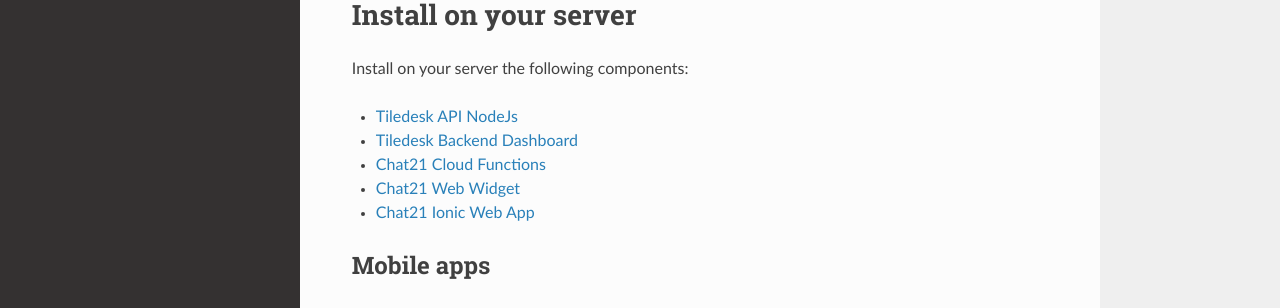
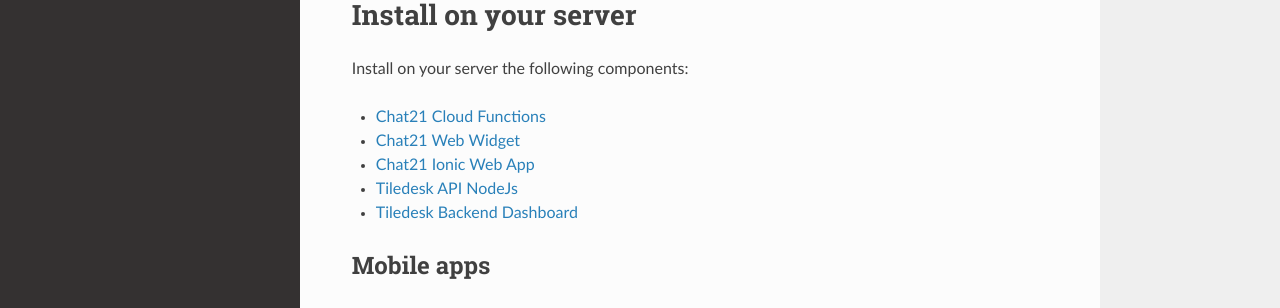
Before and after one commit to NavpreetSamra/tiledesk-docs, a Sphinx documentation site: the page built from docs/index.md, in a window 1280 px wide and 1233 px high. Shown: the part 489-797 px from the top of the window. Built offline with Sphinx 7.4.7 and the Read the Docs theme 2.0.0, drawn with Linux system fonts in a browser that asks for light colours.

```diff
--- a/docs/index.md
+++ b/docs/index.md
@@ -15,15 +15,17 @@ Tiledesk uses Chat21 as a chat messaging platform. More info about Chat21 [here]
 
 Install on your server the following components:
 
-* [Tiledesk API NodeJs](https://github.com/Tiledesk/tiledesk-api-nodejs)
-
-* [Tiledesk Backend Dashboard](https://github.com/Tiledesk/tiledesk-dashboard)
-
 * [Chat21 Cloud Functions](https://github.com/chat21/chat21-cloud-functions)
 
 * [Chat21 Web Widget](https://github.com/chat21/chat21-web-widget)
 
 * [Chat21 Ionic Web App](https://github.com/chat21/chat21-ionic)
+
+* [Tiledesk API NodeJs](https://github.com/Tiledesk/tiledesk-api-nodejs)
+
+* [Tiledesk Backend Dashboard](https://github.com/Tiledesk/tiledesk-dashboard)
+
+
 
 ## Mobile apps
 
```
